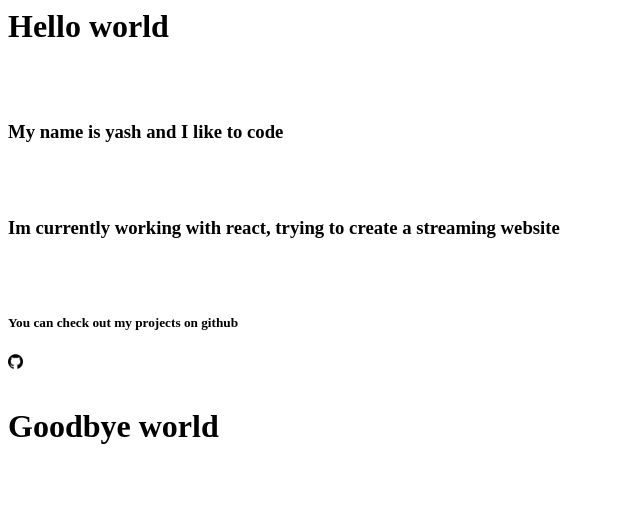
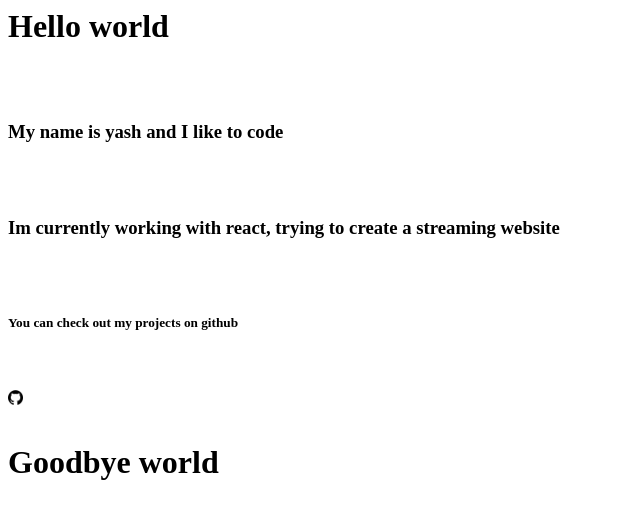
Before and after one commit to yashkumar03/yashkumar03.github.io, a plain HTML site: page index.html in a window 1280 px wide. Shown: the whole page, without its empty margins (0-640 px from the left). Drawn offline with Linux system fonts and the light colour scheme.

Commit message:
Add anchor tag

```diff
--- a/index.html
+++ b/index.html
@@ -13,8 +13,11 @@
 		<br />
 		<br />
 		<h5>You can check out my projects on github</h5>
+		<br />
+		<br />
+		<a href="https://github.com/YashRana03">
 		<img src="./github_logo.png" alt="A logo of github" width="15" />
-
+		</a>
 		<br />
 		<br />
 		<h1>Goodbye world</h1>
```
